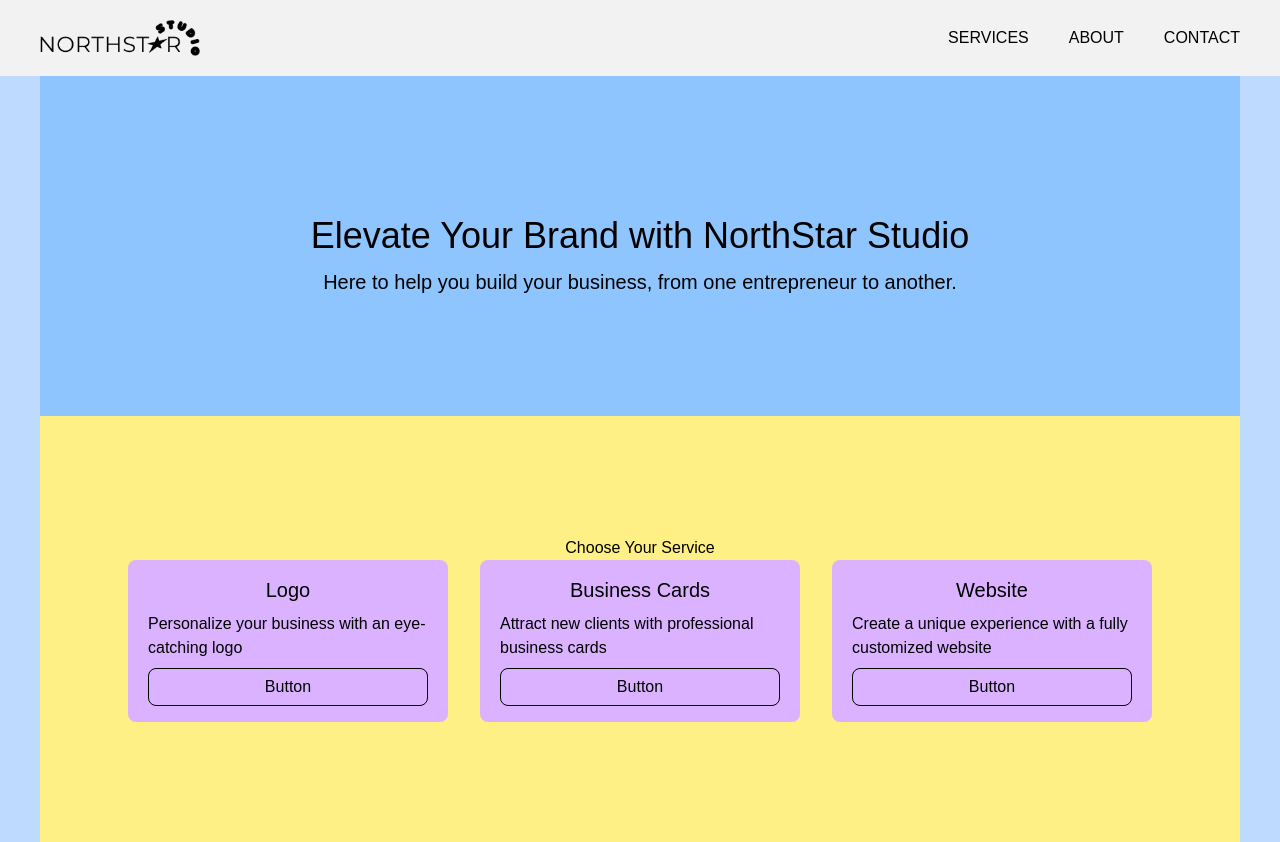
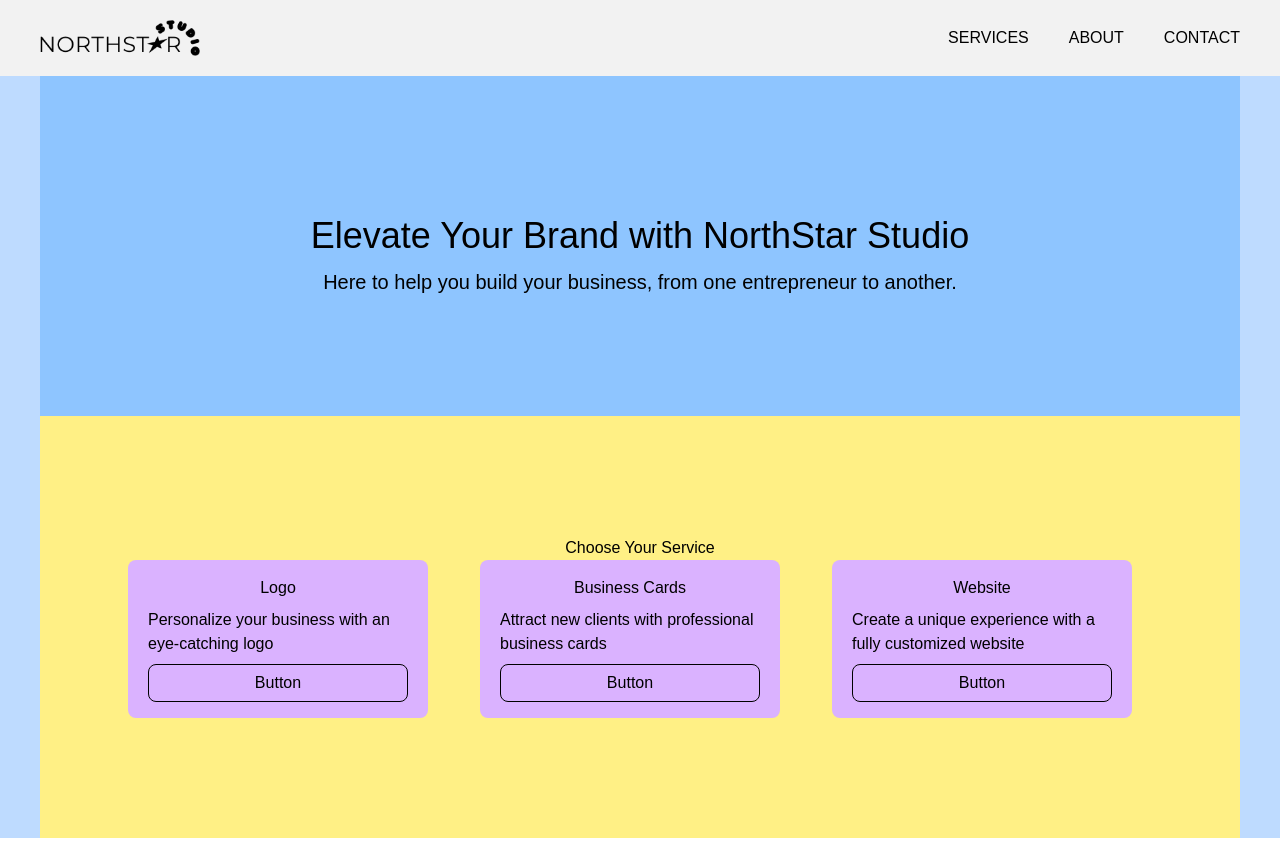
Before and after one commit to ramona-xxii/ramona-freelance-nextapp, a Next.js app: page / in a window 1280 px wide. Built offline with nearby package versions, Linux system fonts and the light colour scheme.

Commit message:
added fixed card w-80

```diff
--- a/app/components/ServiceCard.js
+++ b/app/components/ServiceCard.js
@@ -2,8 +2,8 @@ export default function ServiceCard({title, description}) {
 
     return(
 
-        <div className="bg-purple-300 rounded-lg px-5 py-4">
-            <h1 className="text-center text-base sm:text-lg md:text-xl">{title}</h1>
+        <div className="bg-purple-300 rounded-lg px-5 py-4 w-75">
+            <h1 className="text-center">{title}</h1>
             <p className="py-2">{description}</p>
             <button className="w-full border border-black rounded-lg px-3 py-1.5">Button</button>
         </div>
```
